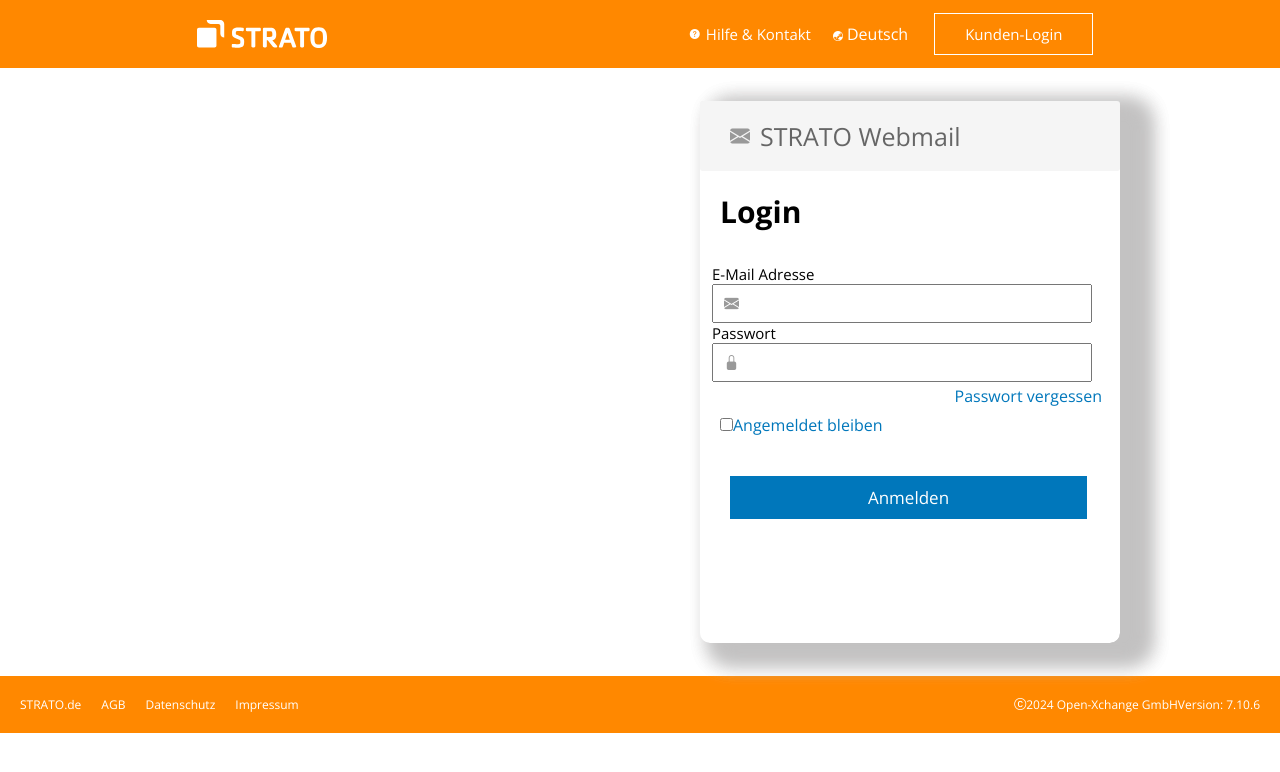
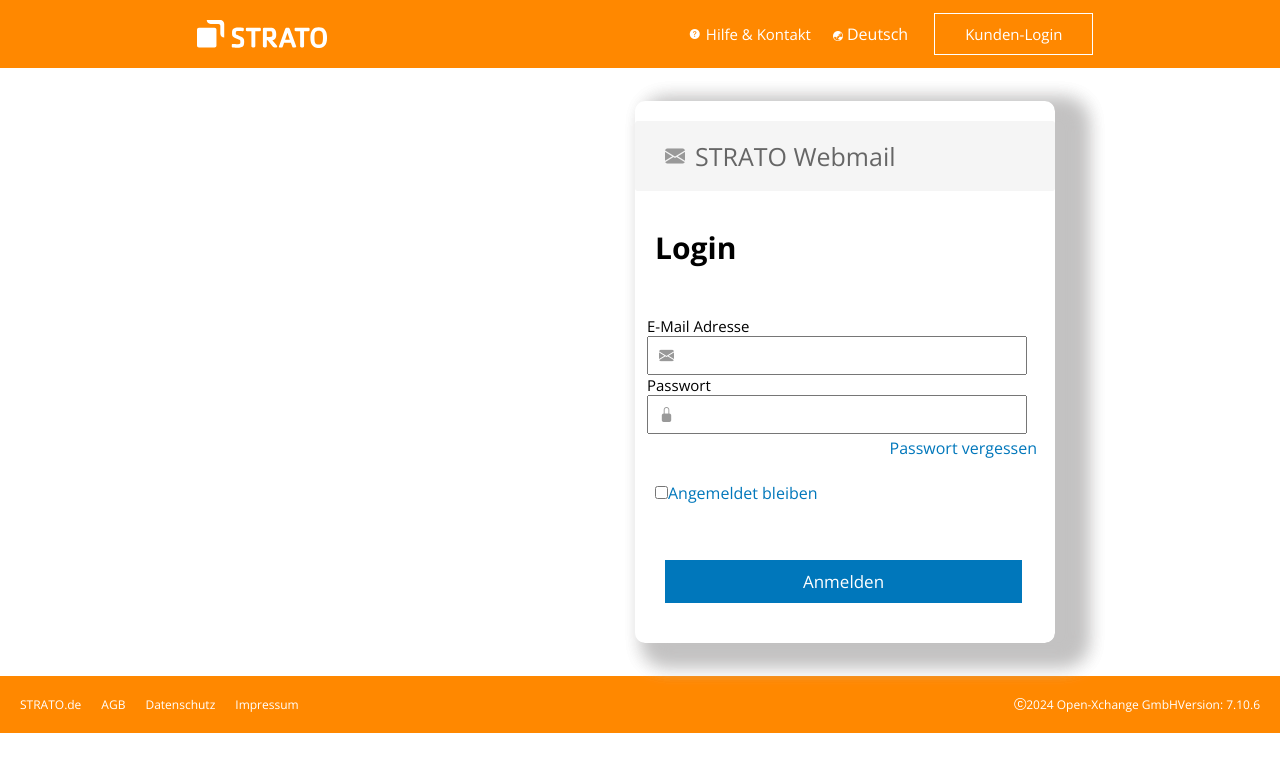
Before and after one commit to uyiplay44/stratocheck, a Flask app: page / in a window 1280 px wide. Shown: the top 772 px of the page. Run offline with Flask 3, Linux system fonts and the light colour scheme.

Commit message:
adjusted css

```diff
--- a/static/css/style.css
+++ b/static/css/style.css
@@ -81,7 +81,7 @@
 
 /* form section start*/
 .form {
-  display: block;
+  display: flex;
   flex-direction: column;
   justify-content: center;
   position: relative;
@@ -89,10 +89,10 @@
   margin: 33px 0;
   width: 420px;
   height: 542px;
-  margin-left: 150px;
+  margin-left: 85px;
   box-shadow: 20px 10px 20px 10px #c3c2c2, 20px 10px 20px 10px #c3c2c2;
   box-sizing: border-box;
-  gap: 2rem;
+  gap: 1rem;
   border-radius: 10px;
 }
 .form-header {
```
